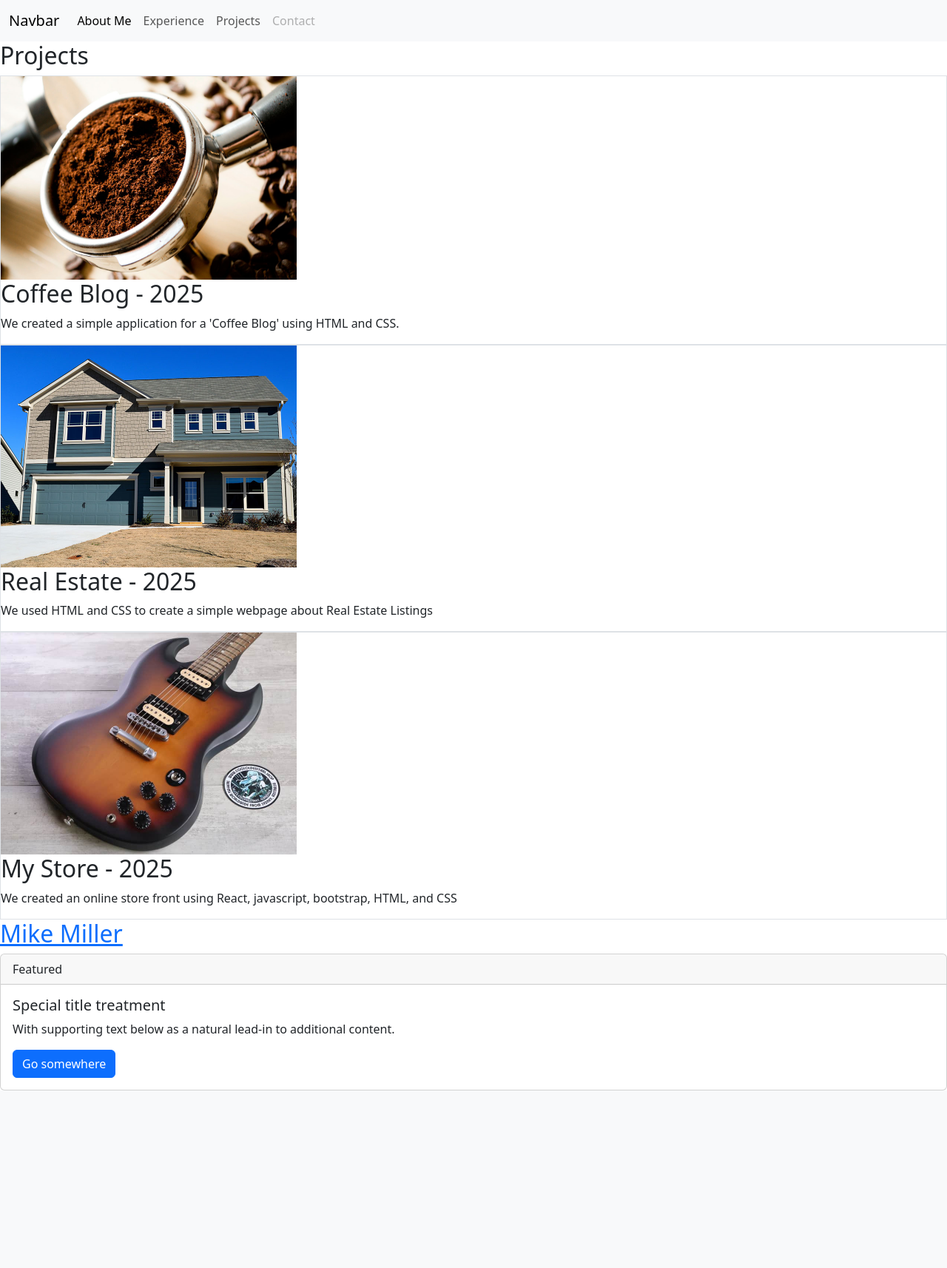
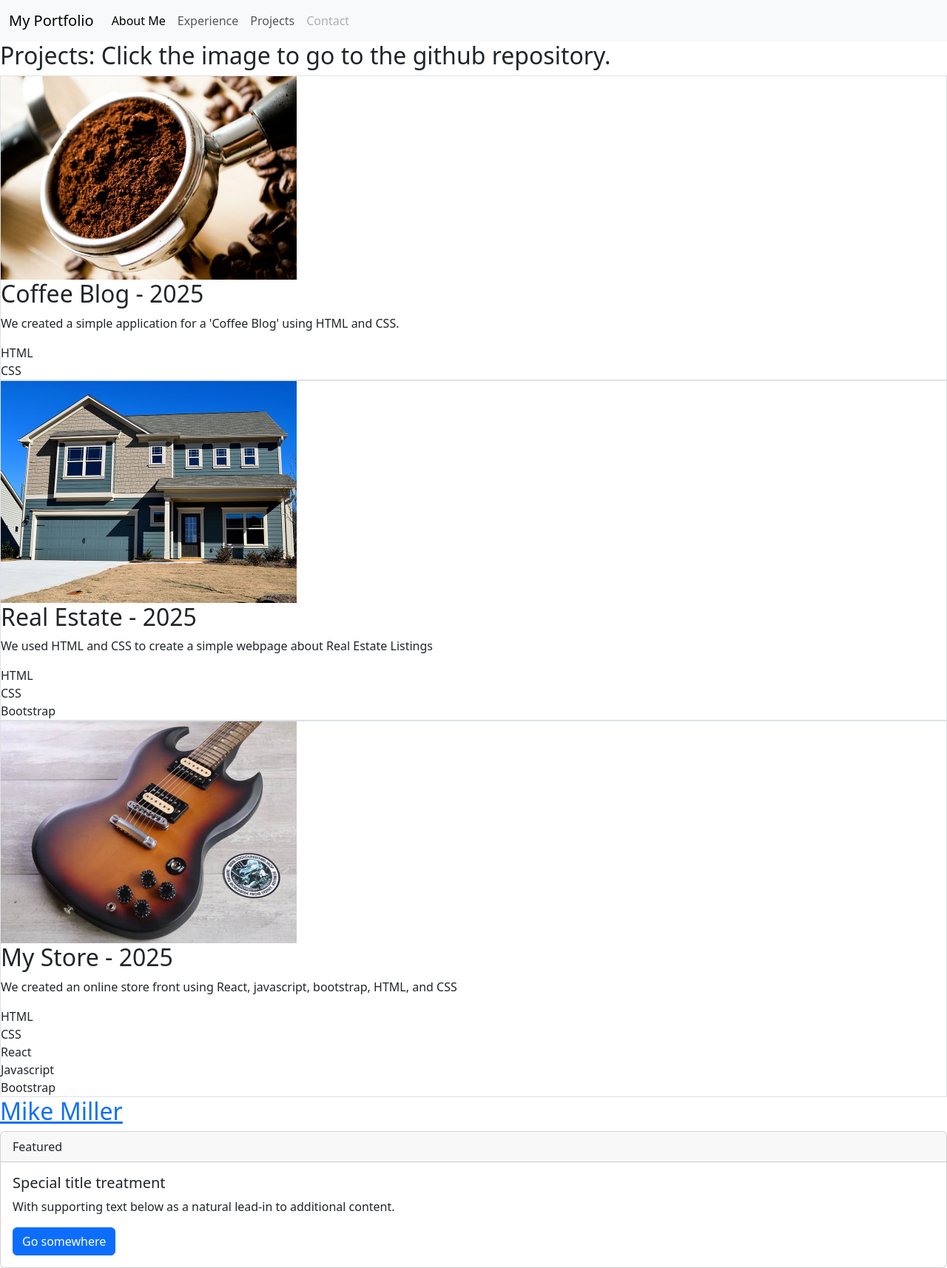
Before and after one commit to millms302/MyPortfolio, a Django app: page /projects/ in a window 1280 px wide. Shown: the whole page at 74% size. Before the commit the page ends 1474 px from the top, so only its background shows below. Run offline with Django 5.2, Linux system fonts and the light colour scheme; data comes from the database, SQL or seed files in the repository.

Commit message:
assign 1 complete

```diff
--- a/templates/base.html
+++ b/templates/base.html
@@ -13,7 +13,7 @@
 <body>
     <nav class="navbar navbar-expand-lg bg-body-tertiary">
         <div class="container-fluid">
-            <a class="navbar-brand" href="#">Navbar</a>
+            <a class="navbar-brand" href="#">My Portfolio</a>
             <button class="navbar-toggler" type="button" data-bs-toggle="collapse" data-bs-target="#navbarNav"
                 aria-controls="navbarNav" aria-expanded="false" aria-label="Toggle navigation">
                 <span class="navbar-toggler-icon"></span>
--- a/templates/projects/projects.html
+++ b/templates/projects/projects.html
@@ -7,17 +7,25 @@ Projects
 {% load static %}
 
 {% block content %}
-<section class="projects-section centercolum">
-    <h2>Projects</h2>
+<section class="projects-section center">
+    <h2>Projects: Click the image to go to the github repository.</h2>
     <div class="projects-list">
         {% for project in projects_list %}
-            <div class="project-card border">
-                <a href="{{project.repository}}" target="_blank">
+            <div class="project-card border center">
+                <a href="{{ project.repository }}" target="_blank">
                     <img width="400" src="{{ project.image.url }}" alt="">
                 </a>
 
                 <h2>{{project.name}} - {{project.year}}</h2>
                 <p>{{project.description}}</p>
+                <!--Skills-->
+                {% for skill in project.skills.all %}
+                    <div class="skills-container center">
+                        <label for="" class="text-label">
+                            {{ skill.name }}
+                        </label>
+                    </div>
+                {% endfor %}
 
             </div>
         {% endfor %}
```
